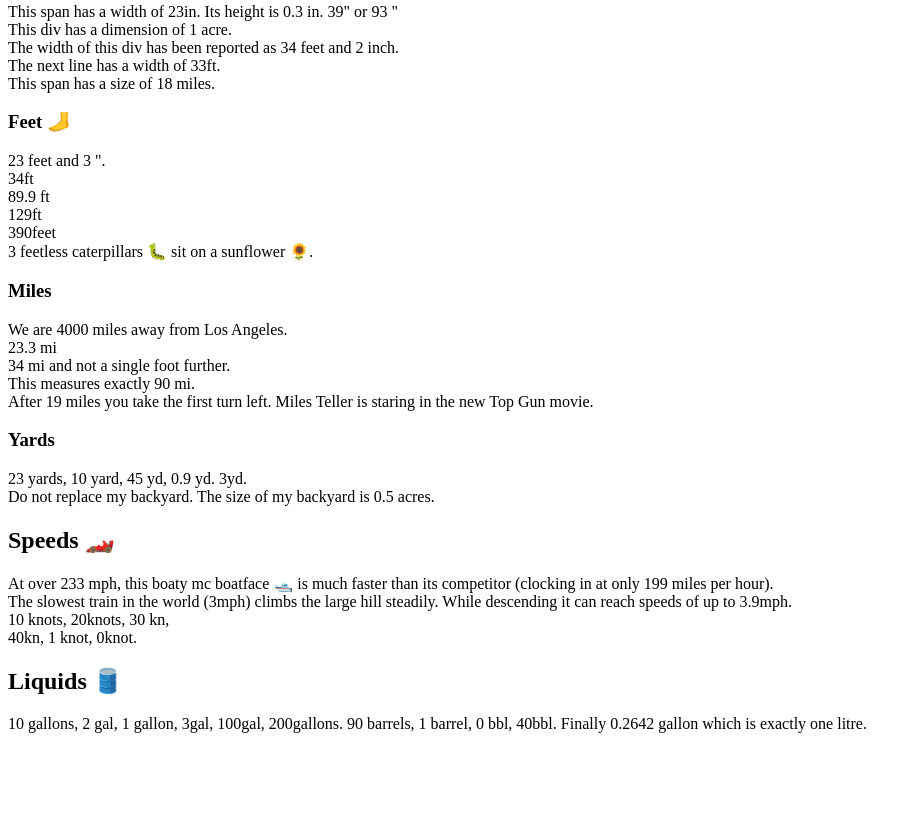
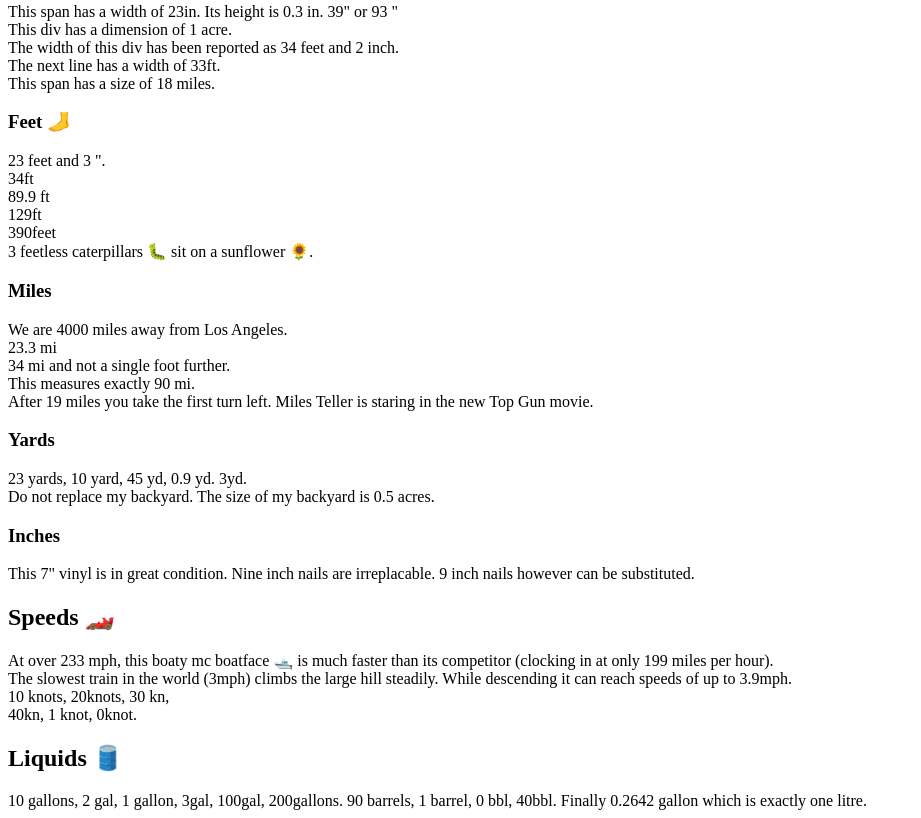
Before and after one commit to IngaFeick/eurofox, a browser extension: page testpage/test.html in a window 1280 px wide. Shown: the part 897-1715 px from the top of the page, without its empty margins (0-921 px from the left). Before the commit the page ends 1638 px from the top, so only its background shows below. Drawn offline with Linux system fonts and the light colour scheme.

Commit message:
Add tests for inches

```diff
--- a/testpage/test.html
+++ b/testpage/test.html
@@ -80,6 +80,9 @@ Miles Teller is staring in the new Top Gun movie.<br /></span>
 <h3>Yards</h3>
 <span>23 yards, 10 yard, 45 yd, 0.9 yd. 3yd. <br>
 Do not replace my backyard. The size of my backyard is 0.5 acres.</span>
+<h3>Inches</h3>
+This 7" vinyl is in great condition. Nine inch nails are irreplacable.
+9 inch nails however can be substituted.
 
 <h2>Speeds 🏎️</h2>
 At over 233 mph, this boaty mc boatface 🛥️ is much faster than its competitor (clocking in at only 199 miles per hour).
```
